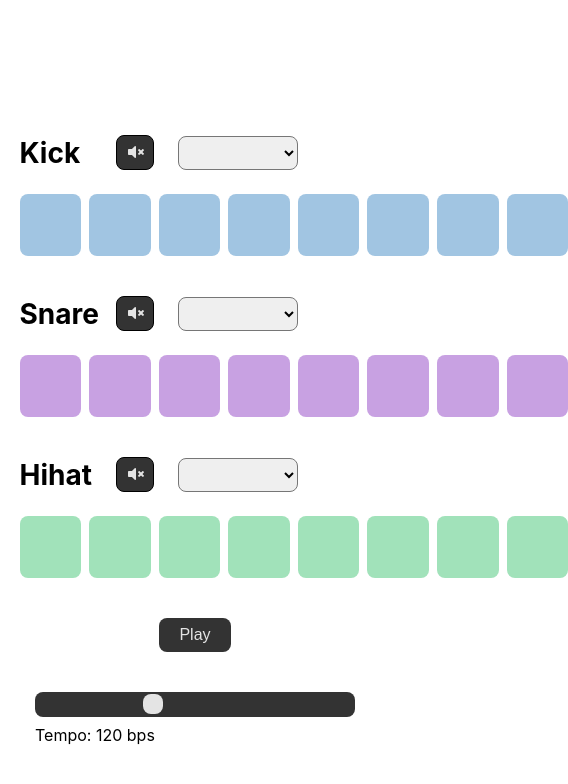
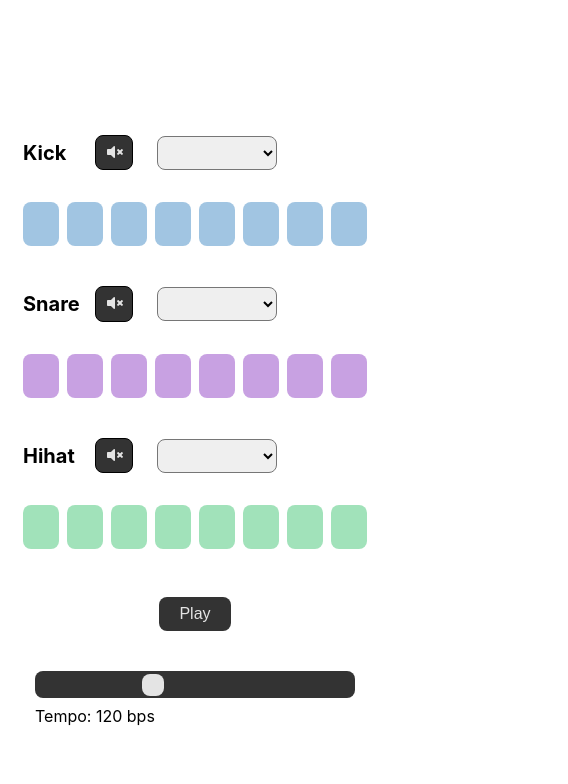
Before and after one commit to SereicikasTomas/beat-maker, a website built with Parcel: page src/index.html in a window 390 px wide. Shown: the whole page, 568 px wide, since content can reach past the window. Built offline with nearby package versions, Linux system fonts and the light colour scheme.

Commit message:
add support for phone screens

```diff
--- a/src/main.scss
+++ b/src/main.scss
@@ -40,12 +40,13 @@
 }
 
 html {
-  font-size: 62.5%;
+  font-size: 62.5%; // 10px
   @include respond(tab-land) {
-    font-size: 50%;
+    font-size: 50%; // 8px
   }
+
   @include respond(big-desk) {
-    font-size: 75%;
+    font-size: 75%; // 12px
   }
 }
 
@@ -65,17 +66,20 @@ body {
   flex-direction: column;
   align-items: center;
 
+  @include respond(tab-land) {
+    padding: 0 6rem;
+  }
+
   @include respond(tab-port) {
     margin-top: 16vh;
+    padding: 0 10rem;
   }
 
   .track {
     display: flex;
-    align-items: center;
 
     @include respond(tab-port) {
       flex-wrap: wrap;
-      width: 90%;
     }
 
     &:not(:first-child) {
@@ -91,18 +95,20 @@ body {
       @include respond(tab-port) {
         justify-content: flex-start;
         flex-grow: 1;
-        margin-bottom: 3rem;
+        margin-bottom: 4rem;
       }
 
       h2 {
         font-size: 3rem;
         width: 8rem;
-        @include respond(tab-land) {
-          font-size: 2.5rem;
-        }
         @include respond(tab-port) {
           font-size: 3.5rem;
           width: 12rem;
+        }
+
+        @include respond(phone) {
+          font-size: 2.5rem;
+          width: 9rem;
         }
       }
 
@@ -159,18 +165,18 @@ body {
         width: 8rem;
         border-radius: var(--border-radius);
         cursor: pointer;
-        &:not(:last-child){
+        &:not(:last-child) {
           margin-right: 1rem;
-        }
-
-        @include respond(tab-land) {
-          height: 7rem;
-          width: 7rem;
         }
 
         @include respond(tab-port) {
           height: 7.7rem;
           width: 7.7rem;
+        }
+
+        @include respond(phone) {
+          height: 5.5rem;
+          width: 4.5rem;
         }
       }
 
@@ -198,7 +204,7 @@ body {
   }
 
   .play {
-    margin-top: 5rem;
+    margin-top: 6rem;
     padding: 1rem 2.5rem;
     font-size: 2rem;
     border: none;
@@ -226,8 +232,8 @@ body {
       &::-webkit-slider-thumb {
         appearance: none;
         border-radius: var(--border-radius);
-        width: 2.5rem;
-        height: 2.5rem;
+        width: 2.8rem;
+        height: 2.8rem;
         background: var(--white);
       }
     }
```
